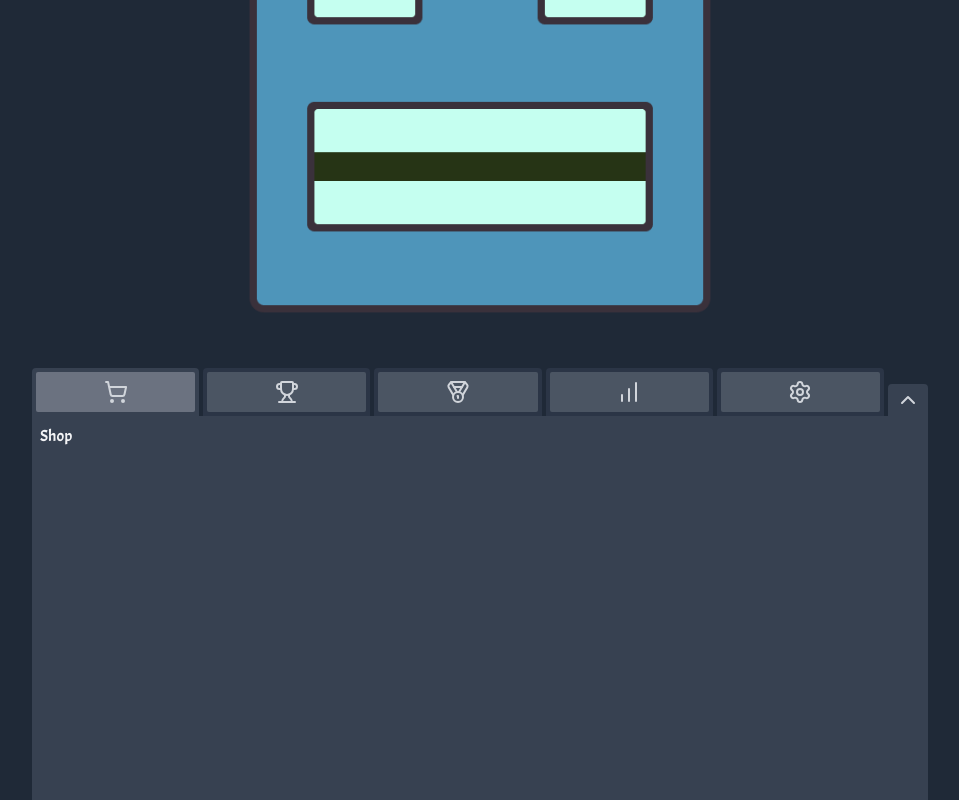
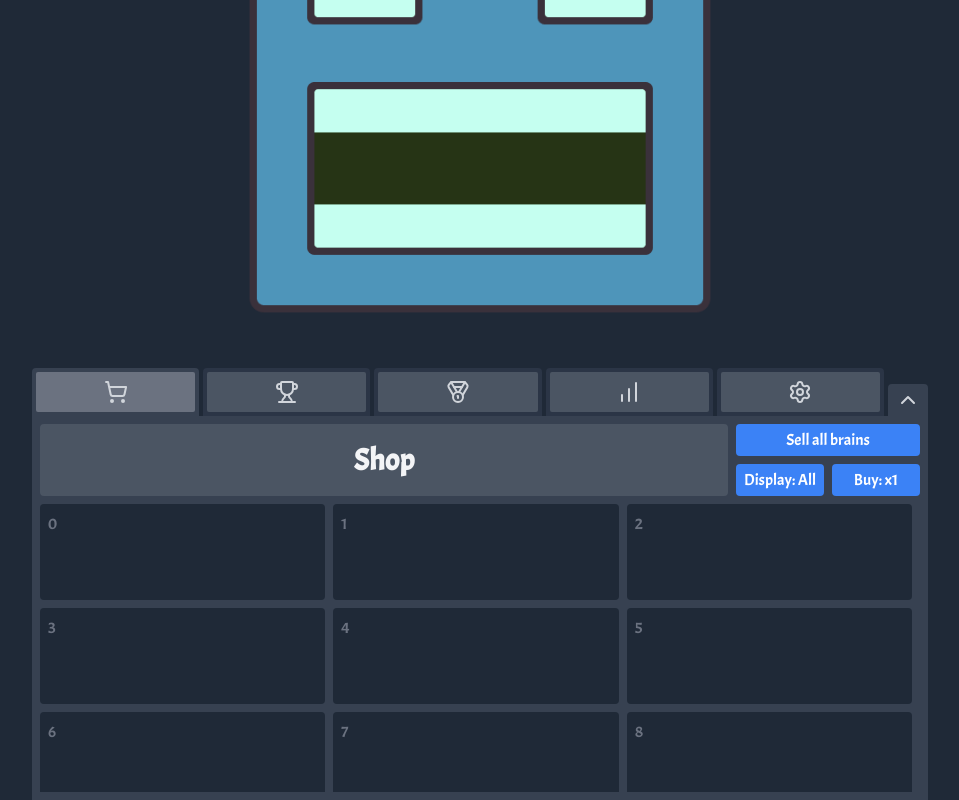
Before and after one commit to wsngamerz/TapZ-Incremental, a SvelteKit app: page /game in a window 1280 px wide. Shown: the part 384-1184 px from the top of the page, without its empty margins (160-1119 px from the left). Built offline with nearby package versions, Linux system fonts and the light colour scheme.

Commit message:
feat: basic shop slideout page

```diff
--- /dev/null
+++ b/src/components/slideout-pages/settings.svelte
@@ -0,0 +1,16 @@
+<script>
+  import Button from "../ui/button.svelte";
+
+  const resetData = () => {
+    localStorage.clear();
+    location.reload();
+  };
+</script>
+
+<div class="w-full h-full overflow-y-auto">
+    <div class="flex-grow flex items-center justify-center bg-gray-600 rounded p-2">
+      <h1 class="font-black text-3xl">Settings</h1>
+    </div>
+
+    <Button on:click={resetData}>Reset data</Button>
+</div>
--- /dev/null
+++ b/src/components/slideout-pages/shop.svelte
@@ -0,0 +1,28 @@
+<script>
+  import Button from "../ui/button.svelte";
+</script>
+
+<div class="w-full h-full grid gap-2">
+  <div class="grid md:flex gap-2">
+    <div class="flex-grow flex items-center justify-center bg-gray-600 rounded p-2">
+      <h1 class="font-black text-3xl">Shop</h1>
+    </div>
+
+    <div class="flex flex-col gap-2">
+      <Button>Sell all brains</Button>
+
+      <div class="grid grid-cols-2 gap-2">
+        <Button>Display: All</Button>
+        <Button>Buy: x1</Button>
+      </div>
+    </div>
+  </div>
+
+  <div class="h-full overflow-y-scroll grid md:grid-cols-2 lg:grid-cols-3 gap-2 pr-2">
+    {#each {length: 20} as _, i}
+      <div class="rounded block bg-gray-800 h-24 p-2">
+        <span class="text-gray-500">{i}</span>
+      </div>
+    {/each}
+  </div>
+</div>
--- a/src/components/slideout.svelte
+++ b/src/components/slideout.svelte
@@ -9,6 +9,9 @@
     TrophyIcon
   } from "lucide-svelte";
   import TabButton from "./tab-button.svelte";
+
+  import ShopScreen from "./slideout-pages/shop.svelte"
+  import SettingsScreen from "./slideout-pages/settings.svelte"
 
   enum Tabs {
     Shop,
@@ -65,7 +68,7 @@
 
     <div class="bg-gray-700 p-2 h-96">
       {#if activeTab === Tabs.Shop}
-        <span>Shop</span>
+        <ShopScreen />
       {:else if activeTab === Tabs.Achievements}
         <span>Achievements</span>
       {:else if activeTab === Tabs.Leaderboards}
@@ -73,7 +76,7 @@
       {:else if activeTab === Tabs.Stats}
         <span>Stats</span>
       {:else if activeTab === Tabs.Settings}
-        <span>Settings</span>
+        <SettingsScreen />
       {/if}
     </div>
   </div>
--- /dev/null
+++ b/src/components/ui/button.svelte
@@ -0,0 +1,3 @@
+<button on:click class="block px-2 py-1 rounded bg-blue-500 hover:bg-blue-700 text-white transition duration-100">
+  <slot />
+</button>
```
